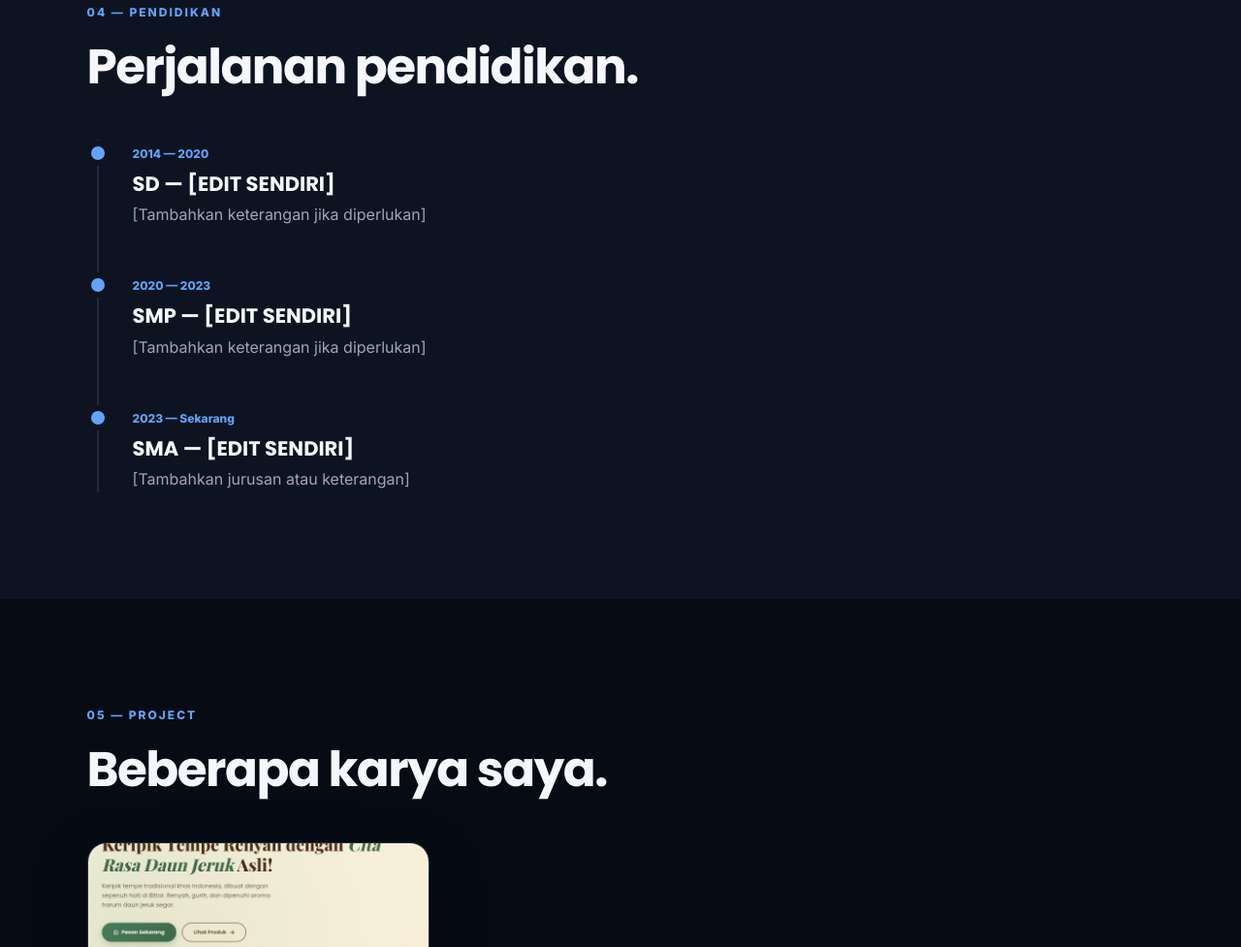
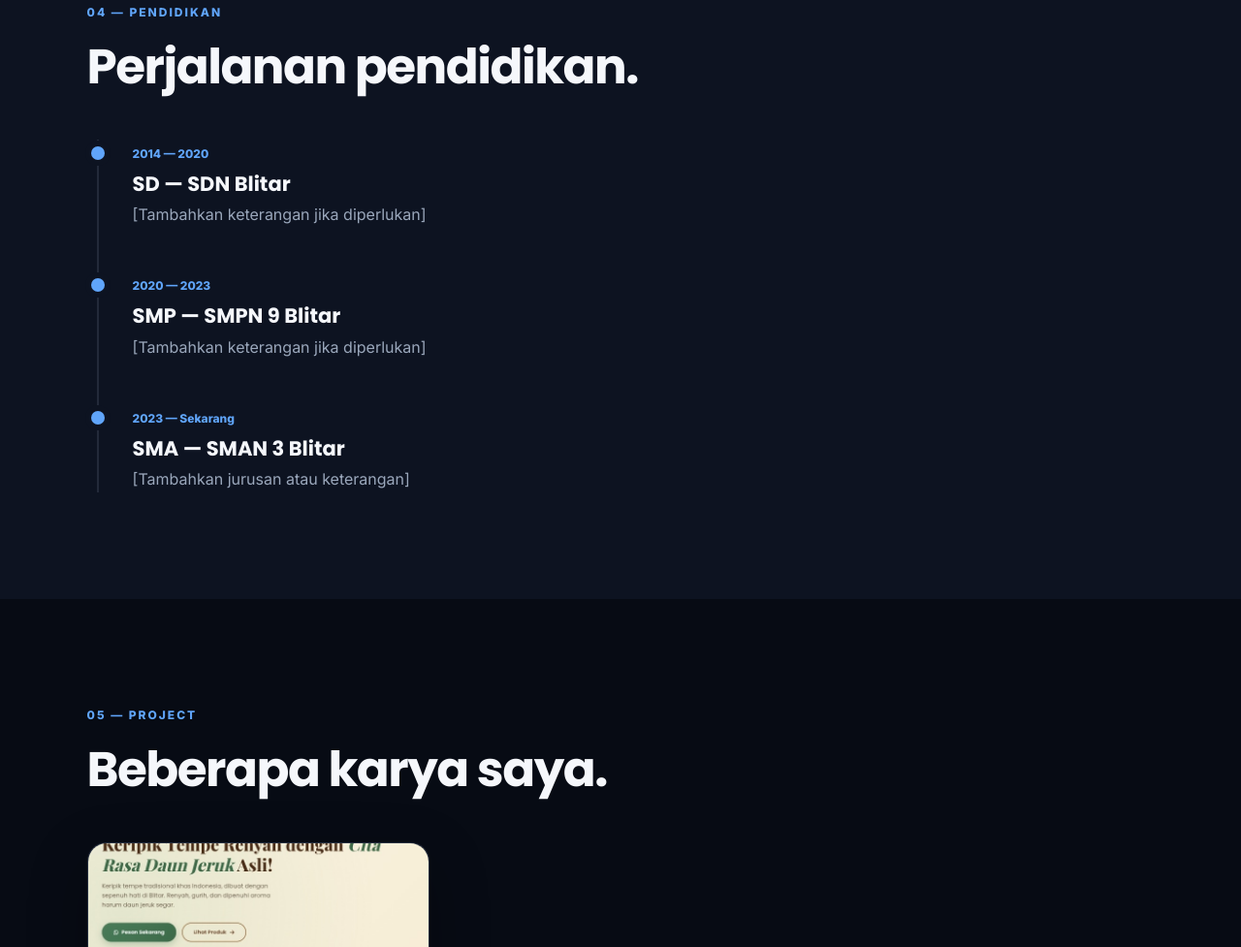
Before and after one commit to fronten87/hafid-biodata, a plain HTML site: page index.html in a window 1280 px wide. Shown: the part 3164-4141 px from the top of the page at 97% size. Drawn offline with Linux system fonts and the light colour scheme.

Commit message:
Update index.html

```diff
--- a/index.html
+++ b/index.html
@@ -129,9 +129,9 @@
       </div>
       <div class="timeline reveal">
         <!-- EDIT PENDIDIKAN DI SINI -->
-        <div class="timeline-item"><div class="timeline-dot"></div><div><span>2014 — 2020</span><h3>SD — [EDIT SENDIRI]</h3><p>[Tambahkan keterangan jika diperlukan]</p></div></div>
-        <div class="timeline-item"><div class="timeline-dot"></div><div><span>2020 — 2023</span><h3>SMP — [EDIT SENDIRI]</h3><p>[Tambahkan keterangan jika diperlukan]</p></div></div>
-        <div class="timeline-item"><div class="timeline-dot"></div><div><span>2023 — Sekarang</span><h3>SMA — [EDIT SENDIRI]</h3><p>[Tambahkan jurusan atau keterangan]</p></div></div>
+        <div class="timeline-item"><div class="timeline-dot"></div><div><span>2014 — 2020</span><h3>SD — SDN Blitar</h3><p>[Tambahkan keterangan jika diperlukan]</p></div></div>
+        <div class="timeline-item"><div class="timeline-dot"></div><div><span>2020 — 2023</span><h3>SMP — SMPN 9 Blitar</h3><p>[Tambahkan keterangan jika diperlukan]</p></div></div>
+        <div class="timeline-item"><div class="timeline-dot"></div><div><span>2023 — Sekarang</span><h3>SMA — SMAN 3 Blitar</h3><p>[Tambahkan jurusan atau keterangan]</p></div></div>
       </div>
     </section>
 
```
